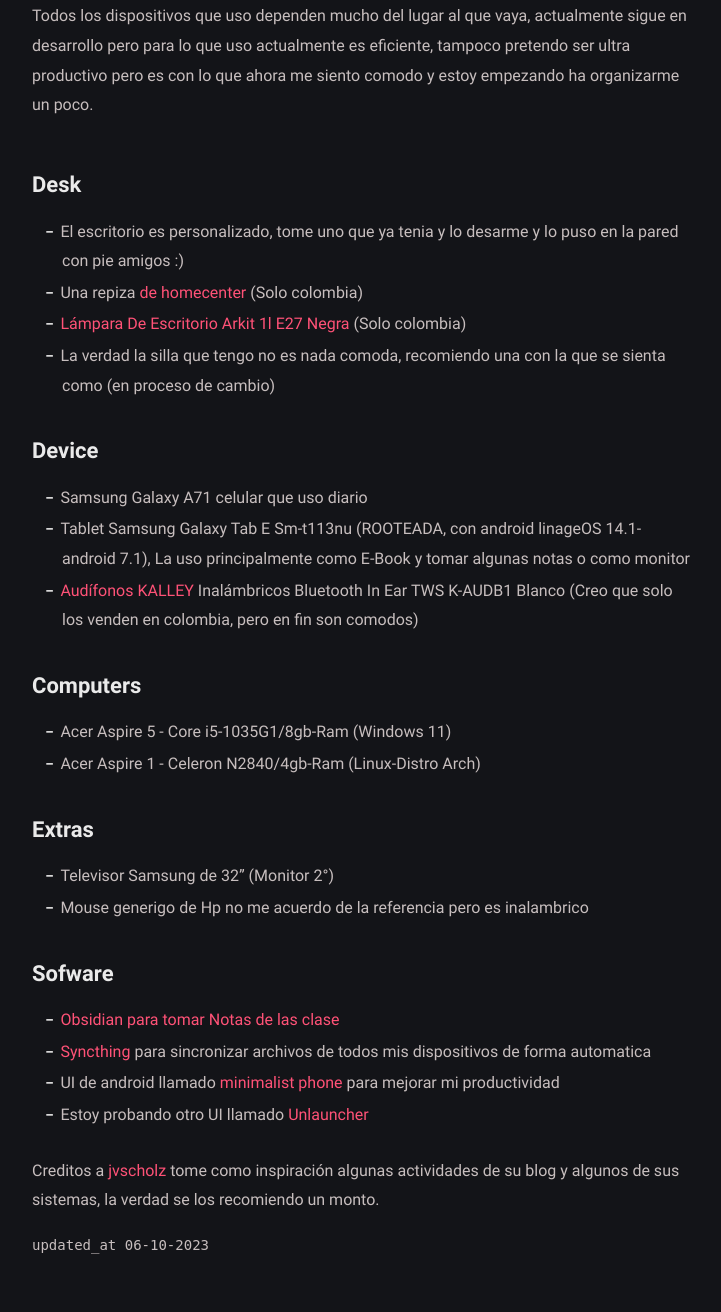
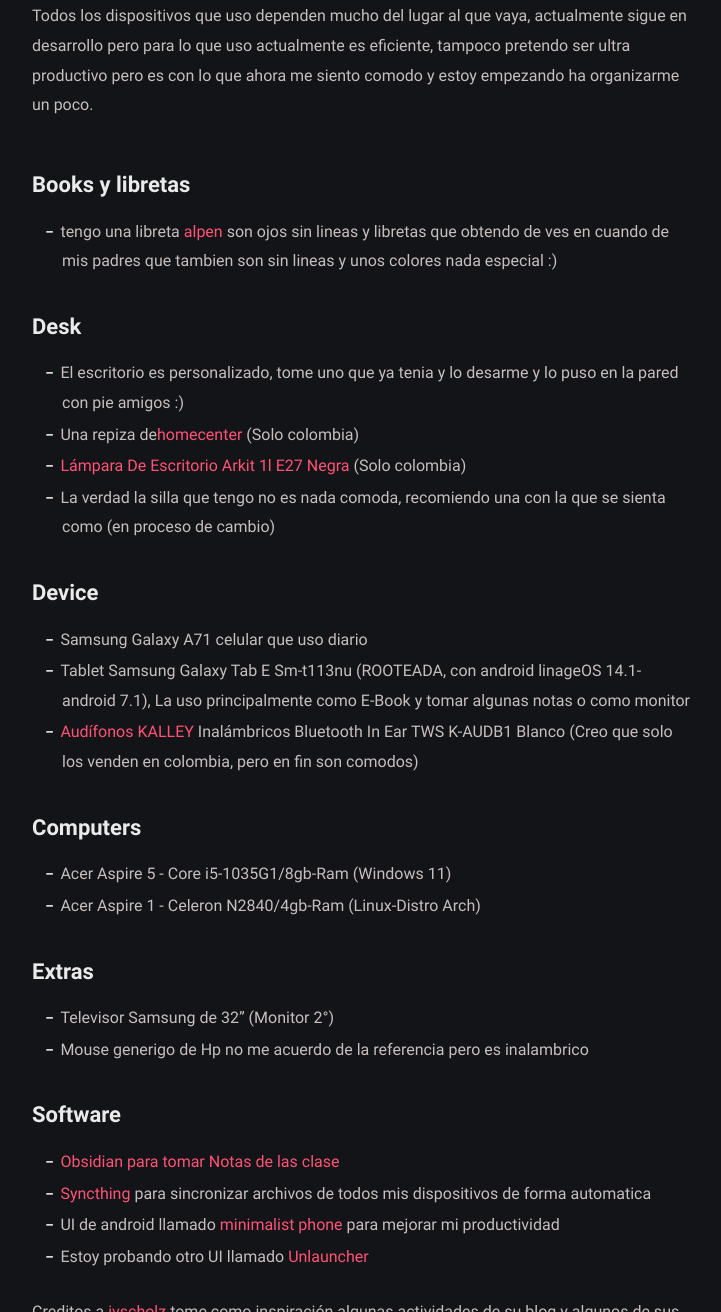
Before and after one commit to Julian-Almario/MyWeb, a Jekyll site: the page built from _posts/2023-10-06-Productive-gears.md, in a window 1280 px wide and 1400 px high, scrolled down 654 px, cut to the strip 88-1400 px from the top of the window. Shown: the whole strip, without its empty margins (278-999 px from the left). Built offline with Jekyll 4.4.1, drawn with Linux system fonts in a browser that asks for light colours; some web fonts are replaced.

Commit message:
post remaster

```diff
--- a/_layouts/default.html
+++ b/_layouts/default.html
@@ -31,7 +31,7 @@ layout: compress
     {% include author.html %}
     <main aria-label="Content">
       {{ content }}
-      <img src="/assets/img/setup2023-06-10.jpg" alt="test">
+      <img src="/assets/img/fondo.jpg" alt="Medellin-Antioquia">
     </main>
     {% include footer.html %}
   </div>
--- a/_posts/2023-10-06-Productive-gears.md
+++ b/_posts/2023-10-06-Productive-gears.md
@@ -14,10 +14,14 @@ image: "/assets/img/setup2023-06-10.jpg"
 
 Todos los dispositivos que uso dependen mucho del lugar al que vaya, actualmente sigue en desarrollo pero para lo que uso actualmente es eficiente, tampoco pretendo ser ultra productivo pero es con lo que ahora me siento comodo y estoy empezando ha organizarme un poco.
 
+## Books y libretas
+
+- tengo una libreta <a href="https://www.alpenpaperuniverse.com/collections/sketchbook?page=1">alpen</a> son ojos sin lineas y libretas que obtendo de ves en cuando de mis padres que tambien son sin lineas y unos colores nada especial :)
+
 ## Desk
 
 - El escritorio es personalizado, tome uno que ya tenia y lo desarme y lo puso en la pared con pie amigos :)
-- Una repiza <a href="https://www.homecenter.com.co/homecenter-co/product/878813/estante-stabil-174x80x40cm/878813/">de homecenter</a> (Solo colombia)
+- Una repiza de<a href="https://www.homecenter.com.co/homecenter-co/product/878813/estante-stabil-174x80x40cm/878813/">homecenter</a> (Solo colombia)
 - <a href="https://www.homecenter.com.co/homecenter-co/product/330520/lampara-de-escritorio-arkit-1l-e27-negra/330520/">Lámpara De Escritorio Arkit 1l E27 Negra</a> (Solo colombia)
 - La verdad la silla que tengo no es nada comoda, recomiendo una con la que se sienta como (en proceso de cambio)
 
@@ -37,7 +41,7 @@ Todos los dispositivos que uso dependen mucho del lugar al que vaya, actualmente
 - Televisor Samsung de 32" (Monitor 2°)
 - Mouse generigo de Hp no me acuerdo de la referencia pero es inalambrico
 
-## Sofware
+## Software
 - <a href="https://obsidian.md/">Obsidian para tomar Notas de las clase</a>
 - <a href="https://syncthing.net/">Syncthing</a> para sincronizar archivos de todos mis dispositivos de forma automatica
 - UI de android llamado <a href="https://www.minimalistphone.com/">minimalist phone</a> para mejorar mi productividad
```
Also changed, not shown: assets/img/fondo.jpg (added).
